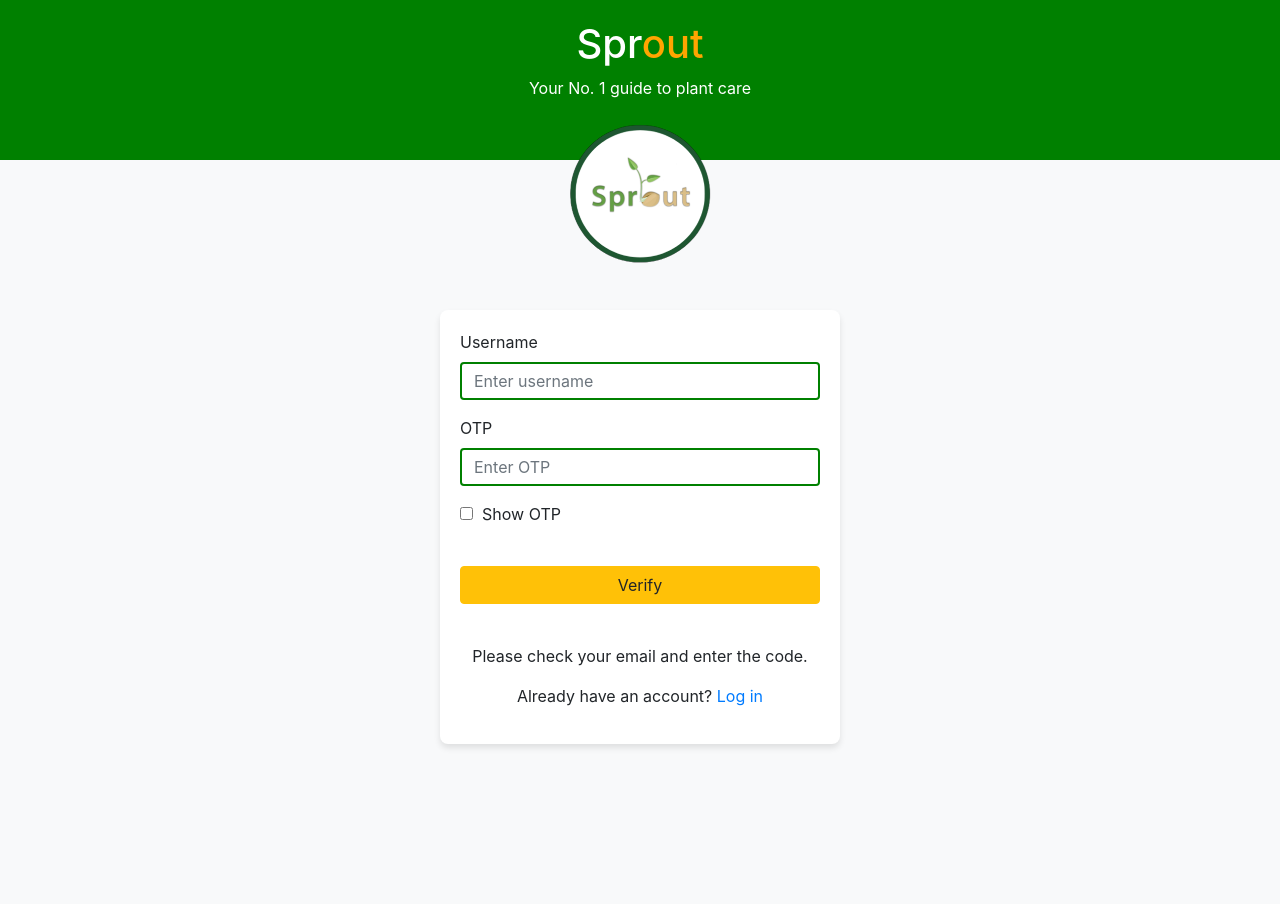
After one commit to intong22/sprout.v1, a PHP site: page /user/user_forgot_pass.php in a window 1280 px wide. The commit adds this page. Run offline with PHP 8.4, Linux system fonts and the light colour scheme.

Commit message:
added forgot_pass file

```diff
--- /dev/null
+++ b/user/user_forgot_pass.php
@@ -0,0 +1,61 @@
+<?php
+    include "../backend/session_start.php";
+    include "../backend/bcknd_user_login.php";
+    include "../backend/bcknd_user_signup.php";
+?>
+
+<!DOCTYPE html>
+<html lang="en">
+<head>
+    <meta charset="UTF-8">
+    <meta name="viewport" content="width=device-width, initial-scale=1.0">
+    <title>Reset Password</title>
+
+    <link rel="stylesheet" href="https://maxcdn.bootstrapcdn.com/bootstrap/4.5.2/css/bootstrap.min.css">
+    <link rel="stylesheet" href="../css/user_login.css">
+
+</head>
+<body>
+
+    <div class="green-header">
+        <h1 class="colored-text"> <span class="white">Spr</span><span class="orange">out</span></h1>
+        <p style="color:white;">Your No. 1 guide to plant care</p><br>
+    </div>
+
+    <div class="logo">
+           <!-- <img src="assets\logo.png" alt="Logo"> -->
+        <div class="logo" style="position: absolute; top: 15%; left: 50%; transform: translateX(-50%);">
+            <img src="..\assets\logo.png" alt="Logo" class="logo">
+        </div>
+    </div>
+
+    <!-- LOG IN -->
+    <div class="container login-container">
+
+        <form method="GET" action="user_forgot_pass.php">
+            <div class="form-group">
+                <label for="username">Username</label>
+                <input type="email" class="form-control" name="forgot_pass_username" id="forgot_pass_username" placeholder="Enter username" required>
+            </div>
+            <div class="form-group">
+                <label for="password">OTP</label>
+                <input type= "password" class="form-control" name="otp" id="otp" placeholder="Enter OTP" required>
+            </div>
+            <div class="form-group">
+                <input type="checkbox" name="showOTP">&nbsp;&nbsp;Show OTP
+            </div><br>
+            <button type="submit" name="btnVerify" class="btn btn-warning btn-block">Verify</button><br>
+            <div class="form-group">
+                <p><center> Please check your email and enter the code. </center></p>
+                <center> Already have an account? <a href="user_login.php"> Log in </a></center>
+            </div>
+        </form>
+
+    </div>
+
+
+    <script src="https://code.jquery.com/jquery-3.5.1.slim.min.js"></script>
+    <script src="https://cdn.jsdelivr.net/npm/@popperjs/core@2.9.3/dist/umd/popper.min.js"></script>
+    <script src="https://maxcdn.bootstrapcdn.com/bootstrap/4.5.2/js/bootstrap.min.js"></script>
+</body>
+</html>
--- a/user/user_login.php
+++ b/user/user_login.php
@@ -46,7 +46,7 @@
             </div><br>
             <button type="submit" name="btnLogin" class="btn btn-warning btn-block">Log in</button><br>
             <div class="form-group">
-               <center> Forgot <a href="#"> password? </a></center>
+               <center> Forgot <a href="user_forgot_pass.php"> password? </a></center>
             </div>
             <div class="form-group">
                 <center>No account yet? <a href="#"  data-toggle="modal" data-target="#signupModal">Sign Up</a><br></center>
--- a/user/user_profile_edit.php
+++ b/user/user_profile_edit.php
@@ -1,6 +1,7 @@
 <?php
 
-    //include "backend/bcknd_user_profile.php";
+    include "../backend/session_logged_in.php";
+    include "../backend/bcknd_user_profile_edit.php";
 
 ?>
 
```
Also changed, not shown: backend/bcknd_user_profile_edit.php (added, +8 -0 lines).
